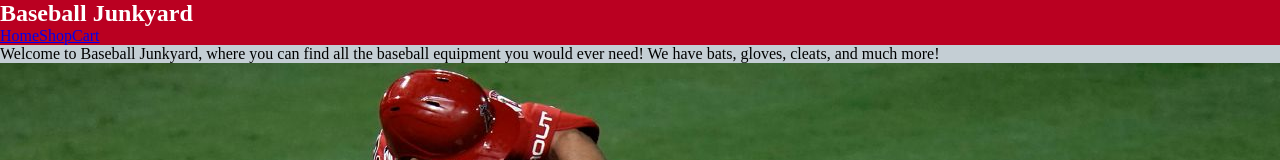
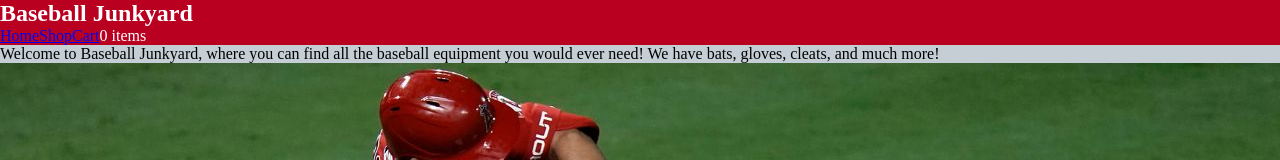
Before and after one commit to Amin-Zoghlami/shopping-cart, a React (Vite) app: page / in a window 1280 px wide. Shown: the top 160 px of the page. Built offline with nearby package versions, Linux system fonts and the light colour scheme.

Commit message:
Add item amount next to cart

```diff
--- a/src/App.jsx
+++ b/src/App.jsx
@@ -2,10 +2,12 @@ import { useState, useEffect } from "react";
 import { Outlet } from "react-router";
 import Nav from "./components/Nav";
 import Footer from "./components/Footer";
+import getCartQuantityTotal from "./utils/getCartQuantityTotal";
 
 function App() {
   const [products, setProducts] = useState([]);
   const [cart, setCart] = useState([]);
+  const cartQuantityTotal = getCartQuantityTotal(cart);
 
   useEffect(() => {
     fetch("/products.json")
@@ -15,7 +17,7 @@ function App() {
 
   return (
     <div>
-      <Nav />
+      <Nav cartQuantityTotal={cartQuantityTotal} />
       <Outlet context={{ products, cart, setCart }} />
       <p>Cart state: {JSON.stringify(cart)}</p>
       <Footer />
--- a/src/components/Nav.jsx
+++ b/src/components/Nav.jsx
@@ -1,13 +1,14 @@
 import { Link } from "react-router";
 import styles from "./Nav.module.css";
 
-function Nav() {
+function Nav({ cartQuantityTotal }) {
   return (
     <nav className={styles.nav}>
       <h1>Baseball Junkyard</h1>
       <Link to="/">Home</Link>
       <Link to="/shop">Shop</Link>
       <Link to="/cart">Cart</Link>
+      <span>{cartQuantityTotal} items </span>
     </nav>
   );
 }
--- a/src/components/ShoppingInput.jsx
+++ b/src/components/ShoppingInput.jsx
@@ -2,6 +2,19 @@ import { useState } from "react";
 
 function ShoppingInput({ productId, setCart }) {
   const [amount, setAmount] = useState(0);
+
+  function addToCart() {
+    setCart((prevCart) => {
+      if (prevCart.some((product) => product.id === productId)) {
+        return prevCart.map((product) =>
+          product.id === productId
+            ? { ...product, amount: product.amount + amount }
+            : product
+        );
+      }
+      return [...prevCart, { id: productId, amount: amount }];
+    });
+  }
 
   return (
     <div>
@@ -24,18 +37,9 @@ function ShoppingInput({ productId, setCart }) {
       </button>
       <button
         type="submit"
-        onClick={() =>
-          setCart((prevCart) => {
-            if (prevCart.some((product) => product.id === productId)) {
-              return prevCart.map((product) =>
-                product.id === productId
-                  ? { ...product, amount: product.amount + amount }
-                  : product
-              );
-            }
-            return [...prevCart, { id: productId, amount: amount }];
-          })
-        }
+        onClick={() => {
+          if (amount > 0) addToCart();
+        }}
       >
         Add to cart
       </button>
--- a/src/pages/Cart.jsx
+++ b/src/pages/Cart.jsx
@@ -1,4 +1,4 @@
-function Cart() {
+function Cart({ products, cart, setCart }) {
   return <p>Hello, I'm Cart!</p>;
 }
 
--- /dev/null
+++ b/src/utils/getCartQuantityTotal.js
@@ -0,0 +1,9 @@
+function getCartQuantityTotal(cart) {
+  let total = 0;
+  cart.forEach(({ amount }) => {
+    total += amount;
+  });
+  return total;
+}
+
+export default getCartQuantityTotal;
```
